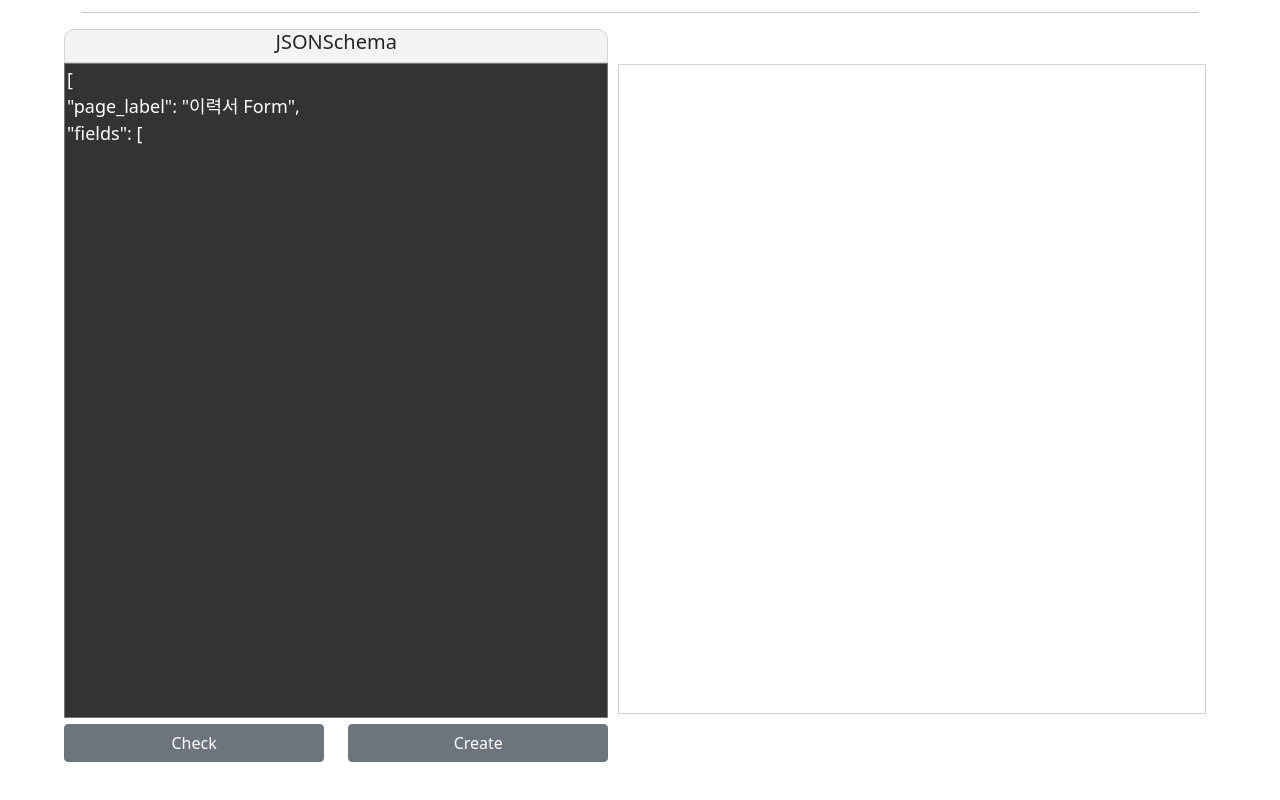
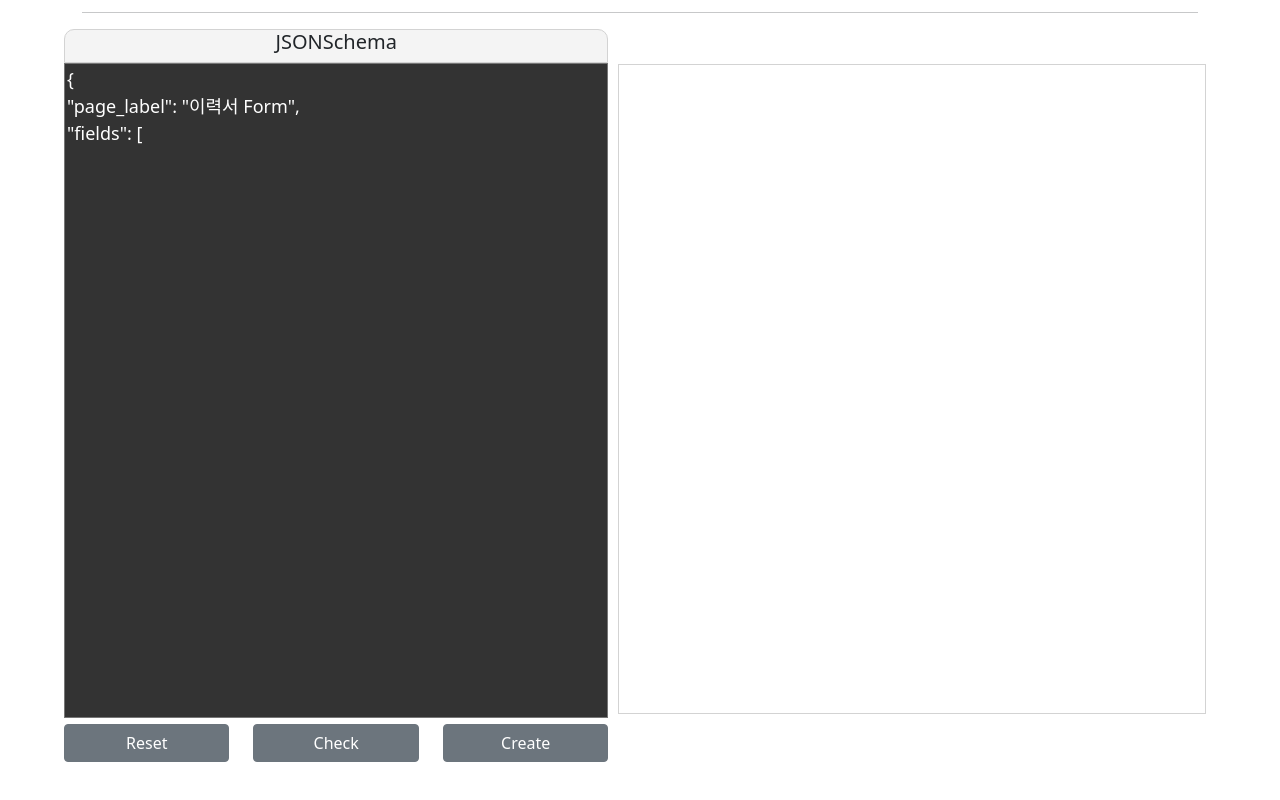
Before and after one commit to leehyelim0691/IF_Developers, a React (Create React App) app in the folder IF_Project/json-form/: page / in a window 1280 px wide. Shown: the part 194-994 px from the top of the page. Built offline with nearby package versions, Linux system fonts and the light colour scheme.

Commit message:
add reset function

```diff
--- a/IF_Project/json-form/src/page/Main.js
+++ b/IF_Project/json-form/src/page/Main.js
@@ -12,7 +12,7 @@ function Main() {
   const [elements, setElements] = useState(null);
   // const [form, setForm] = useState('{\n"page_label": "이력서 Form",\
   // "fields": [{}');
-  const [form, setForm] = useState('[\n"page_label": "이력서 Form",\n"fields": [\n');
+  const [form, setForm] = useState('{\n"page_label": "이력서 Form",\n"fields": [\n');
   const [rSelected, setRSelected] = useState(null);
   const [cSelected, setCSelected] = useState([]);
   const [json, setJson] = useState(null);
@@ -28,6 +28,11 @@ function Main() {
     setForm(e.target.value);
   }
 
+
+  // const onCreate = () => {
+  //   setForm(form + "\n]}");
+  //   onCreate();
+  // };
 
   const onClickCreate = () => {
     var schema = document.getElementById('json-editor').value;
@@ -49,6 +54,10 @@ function Main() {
     if(cSelected.length!=0){
       setForm(form + "\n]}");
     }
+  }
+
+  const onClickReset = () => {
+    setForm("");
   }
 
   const handleChange = (id, event) => {
@@ -111,10 +120,12 @@ function Main() {
             <textarea className="json-editor" id="json-editor" value={form} onChange={textChange}>{schema}</textarea>
             <Row>
               <Col>
+              <button className="btn btn-large btn-secondary create-btn" onClick={() => {onClickReset()}}>Reset</button>              </Col>
+              <Col>
                 <button className="btn btn-large btn-secondary create-btn" onClick={() => onClickCheck(1)} active={cSelected.includes(1)}>Check</button>
               </Col>
               <Col>
-                <button className="btn btn-large btn-secondary create-btn" onClick={onClickCreate}>Create</button>
+                <button className="btn btn-large btn-secondary create-btn" onClick={() => {onClickCreate()}}>Create</button>
               </Col>
             </Row>
           </div>
```
